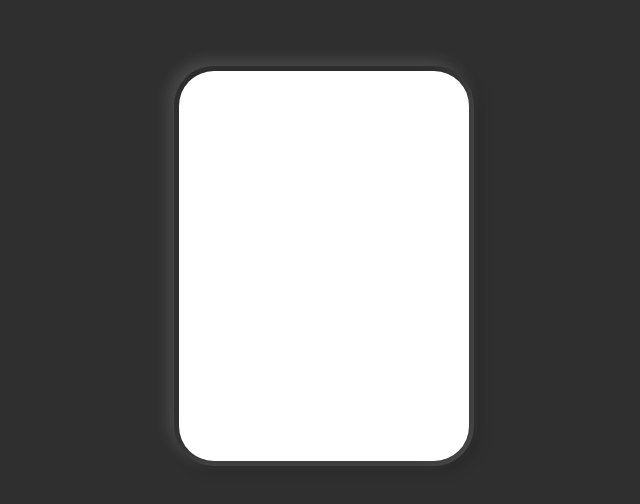
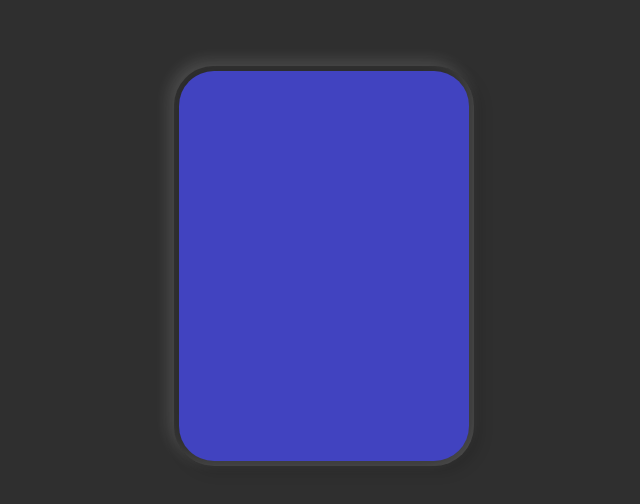
Before and after one commit to Jettiso/soft-box-shadow, a plain HTML site: page index.html in a window 1280 px wide. Shown: the part 134-638 px from the top of the page, without its empty margins (316-956 px from the left). Drawn offline with Linux system fonts and the light colour scheme.

Commit message:
change color

```diff
--- a/styles.css
+++ b/styles.css
@@ -29,7 +29,7 @@ body {
     content: '';
     position: absolute;
     inset: 5px;
-    background: #fff;
+    background: rgb(65, 67, 192);
     border-radius: 35px;
     transition: 0.5s;
 
```
